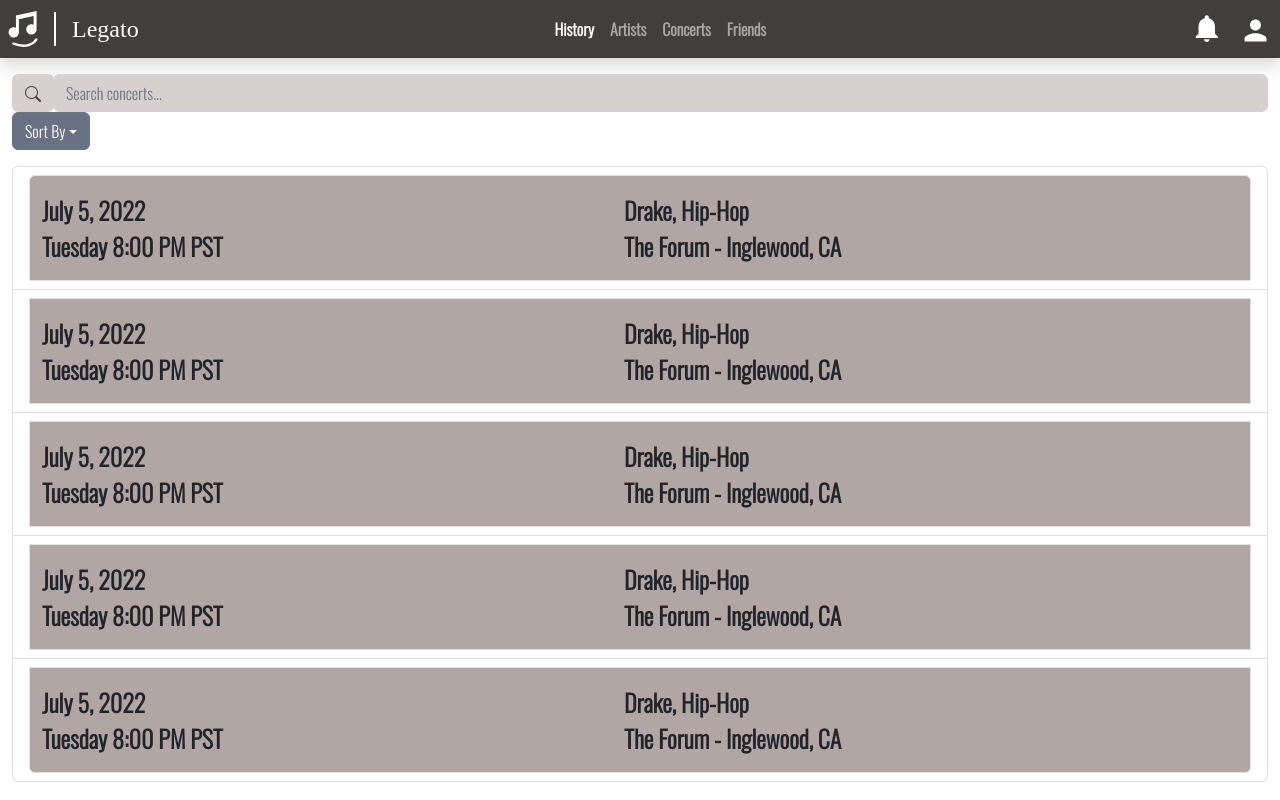
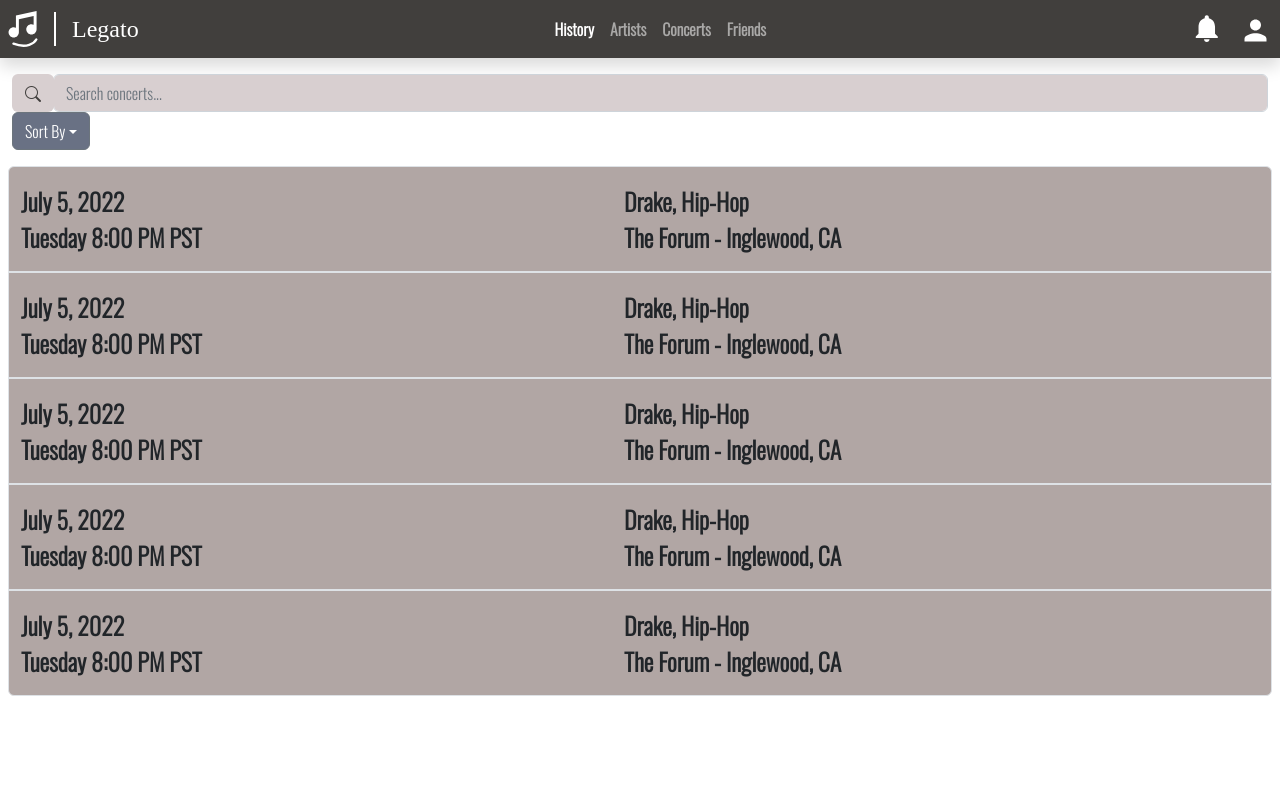
Before and after one commit to SDSC-Cali-Coders/Legato, a React (Create React App) app in the folder frontend/: page / in a window 1280 px wide. Built offline with nearby package versions, Linux system fonts and the light colour scheme; a web font is replaced by a local one.

Commit message:
Display Concert Search List
Co-authored-by: calistajlee <calistajlee@users.noreply.github.com>

```diff
--- a/frontend/src/components/concerts/ConcertSearchView.jsx
+++ b/frontend/src/components/concerts/ConcertSearchView.jsx
@@ -13,13 +13,15 @@
         <DropdownMenu.ConcertSortBy/>
       </div>
 
-      <ul class="list-group">
-          <li class="list-group-item"><ConcertSearchResults.List /></li>
-          <li class="list-group-item"><ConcertSearchResults.List /></li>
-          <li class="list-group-item"><ConcertSearchResults.List /></li>
-          <li class="list-group-item"><ConcertSearchResults.List /></li>
-          <li class="list-group-item"><ConcertSearchResults.List /></li>
-      </ul>
+      <div className="row">
+        <ol className="list-group gx-3">
+          <ConcertSearchResults.List/>
+          <ConcertSearchResults.List/>
+          <ConcertSearchResults.List/>
+          <ConcertSearchResults.List/>
+          <ConcertSearchResults.List/>
+        </ol>
+      </div>
 
 
 
```
